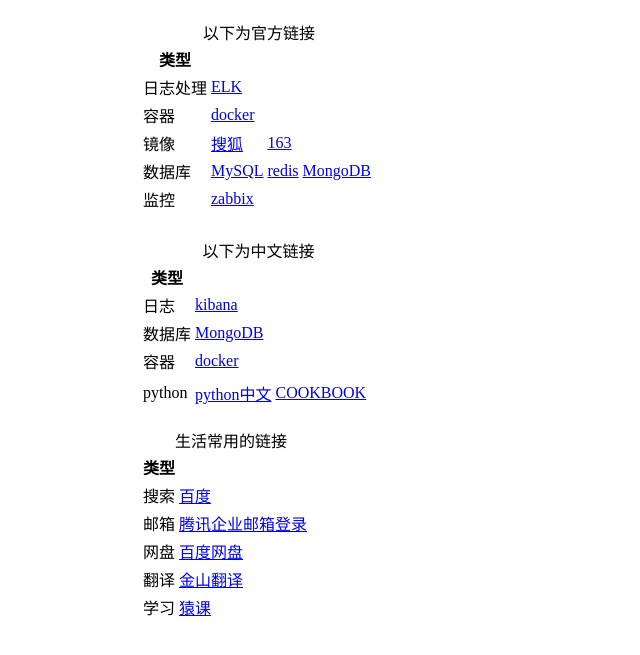
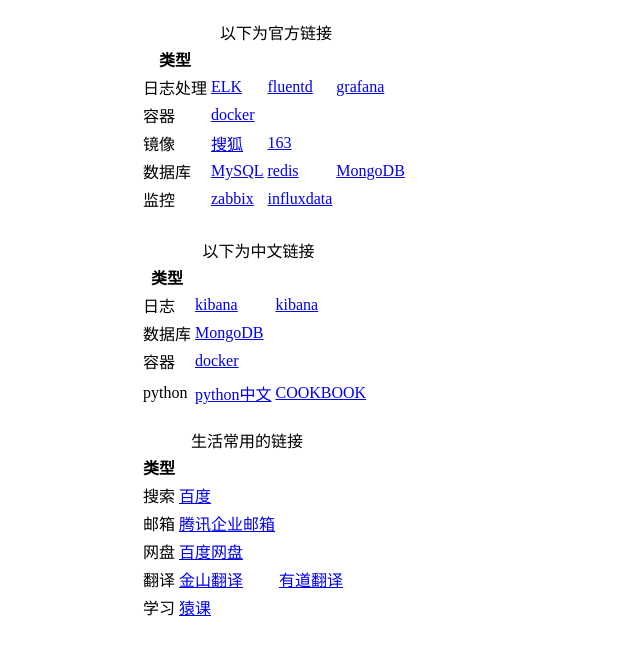
Before and after one commit to dang-1/myblog, a Django app: page /link/ in a window 1280 px wide. Shown: the part 66-721 px from the top of the page, without its empty margins (0-640 px from the left). Run offline with Django 3.2, Linux system fonts and the light colour scheme; data that the repository does not hold is empty.

Commit message:
add some

```diff
--- a/blog_project/templates/index.html
+++ b/blog_project/templates/index.html
@@ -42,7 +42,7 @@
       I am a Operations Engineer based in Chengdu, China. In my free time, I am excited to explore anything I am interested or related to my work. They can always help me to improve myself, open my eyes and get ready to the near future.
     </div>
     <div>
-      <p>I am study html/css now. I hope i can do my blog from scratch by myself!</p>
+      <p>I am study ELK now. I hope i can do my blog from scratch by myself!</p>
       <p>keep moving...</p>
     </div>
   </div>
--- a/blog_project/templates/link.html
+++ b/blog_project/templates/link.html
@@ -42,6 +42,8 @@
     		<tr>
     			<td>日志处理</td>
     			<td><a href="https://www.elastic.co" target="_blank">ELK</a></td>
+                        <td><a href="http://www.fluentd.org/" target="_blank">fluentd</a></td>
+                        <td><a href="http://grafana.org/" target="_blank">grafana</a></td>
     		</tr>
     		<tr>
     			<td>容器</td>
@@ -61,6 +63,7 @@
     		<tr>
     			<td>监控</td>
     			<td><a href="https://www.zabbix.com" target="_blank">zabbix</a></td>
+                        <td><a href="https://www.influxdata.com/" target="_blank">influxdata</a></td>
     		</tr>
     		<tr>
     			<td></td>
@@ -82,6 +85,7 @@
     		<tr>
     			<td>日志</td>
     			<td><a href="http://kibana.logstash.es/" target="_blank">kibana</a></td>
+                        <td><a href="http://kibana.logstash.es/content/" target="_blank">kibana</a></td>
     		</tr>
     		<tr>
     			<td>数据库</td>
@@ -120,7 +124,7 @@
     		</tr>
     		<tr>
     			<td>邮箱</td>
-    			<td><a href="http://exmail.qq.com/login" target="_blank">腾讯企业邮箱登录</a></td>
+    			<td><a href="http://exmail.qq.com/login" target="_blank">腾讯企业邮箱</a></td>
     		</tr>
     		<tr>
     			<td>网盘</td>
@@ -129,6 +133,7 @@
                 <tr>
                        <td>翻译</td>
                        <td><a href="http://fy.iciba.com/" target="_blank">金山翻译</td>
+                       <td><a href="http://fanyi.youdao.com/" target="_blank">有道翻译</td>
 	       </tr>
                <tr>
                       <td>学习</td>
```
Also changed, not shown: blog_project/templates/base.html (+5 -5 lines), 2 other files.
